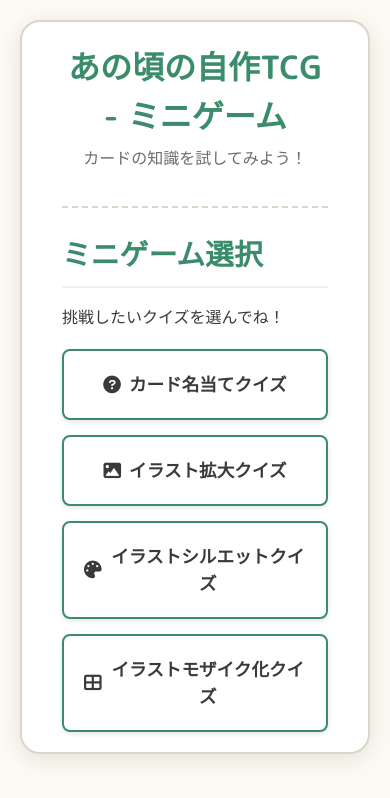
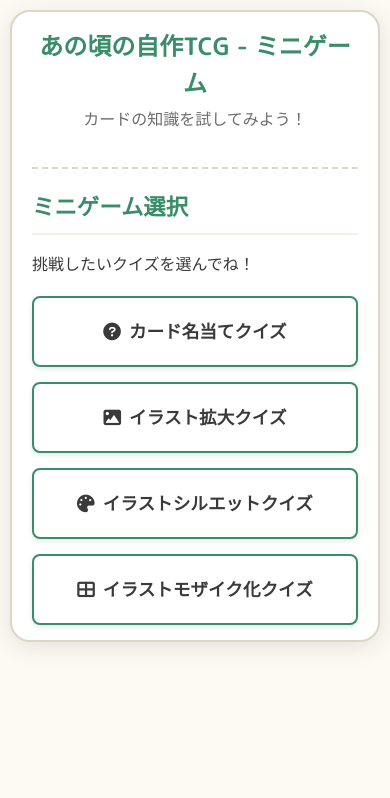
Before and after one commit to Omezi42/anokoro-card-quiz, a plain HTML site: page index.html in a window 390 px wide. Drawn offline with Linux system fonts and the light colour scheme.

Commit message:
Update style.css

```diff
--- a/style.css
+++ b/style.css
@@ -22,6 +22,7 @@ body {
     color: var(--color-text-main);
     margin: 0;
     padding: 20px;
+    -webkit-text-size-adjust: 100%; /* iOSでの文字サイズ自動調整を無効化 */
 }
 
 .page-container {
@@ -44,6 +45,7 @@ body {
 .page-header h1 {
     color: var(--color-primary);
     margin: 0;
+    font-size: 2em;
 }
 
 .page-header p {
@@ -124,6 +126,7 @@ button:hover {
     min-height: 80px;
     text-align: left;
     white-space: pre-wrap;
+    word-wrap: break-word;
 }
 .quiz-image-area {
     margin: 15px auto;
@@ -165,6 +168,7 @@ button:hover {
 .quiz-answer-display {
     font-size: 1.1em;
     margin-bottom: 15px;
+    word-wrap: break-word;
 }
 .quiz-controls button {
     background-color: var(--color-text-light);
@@ -232,3 +236,31 @@ button:hover {
     justify-content: center;
     gap: 10px;
 }
+
+/* --- スマートフォン対応 --- */
+@media (max-width: 768px) {
+    body {
+        padding: 10px;
+    }
+    .page-container {
+        padding: 15px 20px;
+    }
+    .page-header h1 {
+        font-size: 1.5em;
+    }
+    .section-title {
+        font-size: 1.4em;
+    }
+    .minigame-list {
+        grid-template-columns: 1fr; /* 1列にする */
+    }
+    .quiz-image-area {
+        height: 250px;
+    }
+    .quiz-input-area {
+        flex-direction: column;
+    }
+    .quiz-input-area input {
+        max-width: none;
+    }
+}
```
